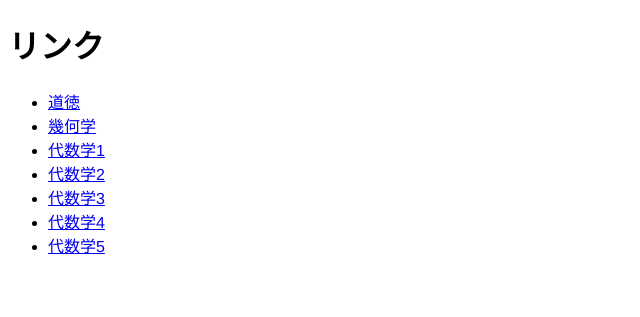
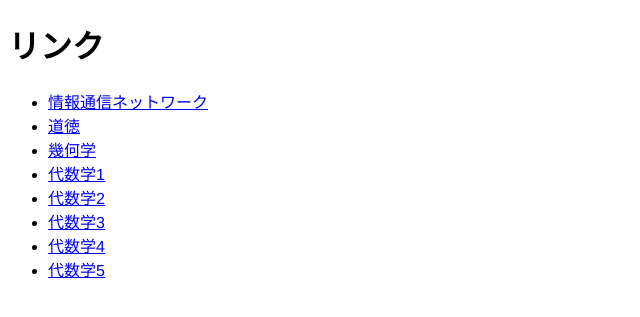
Before and after one commit to mimneko/sample-page, a Jekyll site: the page built from index.md, in a window 1280 px wide. Shown: the top 317 px of the page, without its empty margins (0-640 px from the left). Built offline with Jekyll 4.4.1, drawn with Linux system fonts in a browser that asks for light colours; nearby versions of some CDN libraries; our own code applies the rules of GitHub Pages for plain Markdown files.

Commit message:
Update index.md

```diff
--- a/index.md
+++ b/index.md
@@ -1,4 +1,5 @@
 # リンク
+- [情報通信ネットワーク](情報通信ネットワーク/test1.md)
 - [道徳](道徳/test.md)
 - [幾何学](幾何学/test1.md)
 - [代数学1](代数学/test1-1.md)
```
